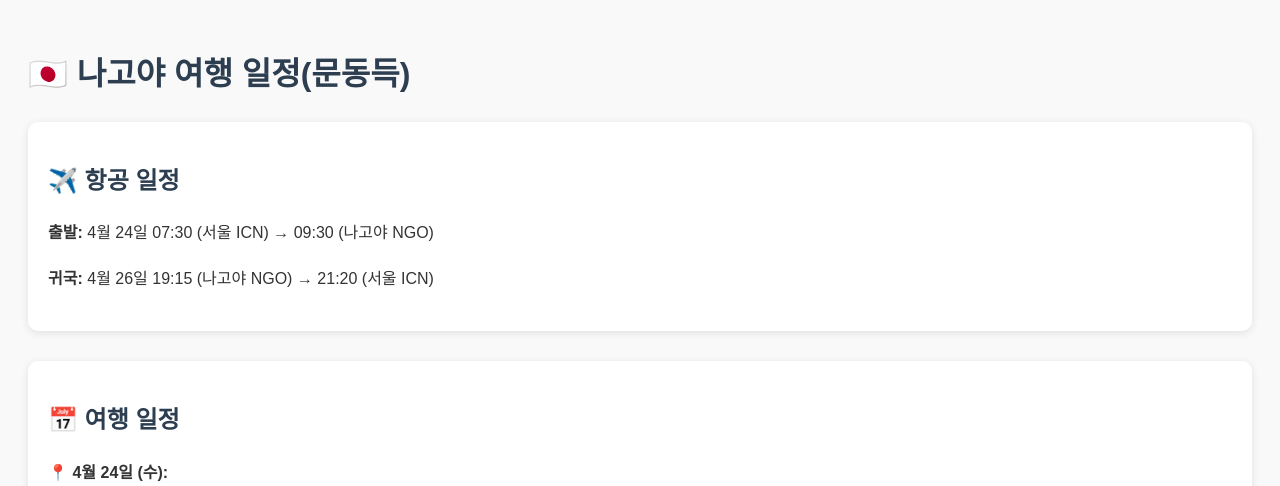
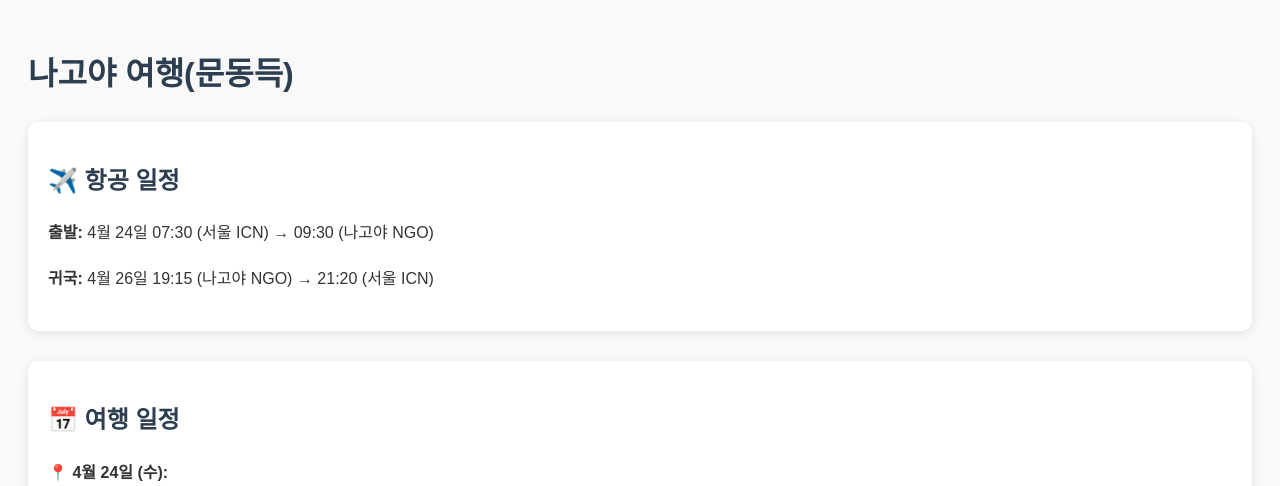
Before and after one commit to skmoon86/2025nagoya, a plain HTML site: page index.html in a window 1280 px wide. Shown: the top 486 px of the page. Drawn offline with Linux system fonts and the light colour scheme.

Commit message:
Update index.html

```diff
--- a/index.html
+++ b/index.html
@@ -3,7 +3,7 @@
 <head>
     <meta charset="UTF-8">
     <meta name="viewport" content="width=device-width, initial-scale=1.0">
-    <title>나고야 여행 일정(문동득)</title>
+    <title>나고야 여행(문동득)</title>
     <style>
         body {
             font-family: Arial, sans-serif;
@@ -41,7 +41,7 @@
     </style>
 </head>
 <body>
-    <h1>🇯🇵 나고야 여행 일정(문동득)</h1>
+    <h1>나고야 여행(문동득)</h1>
 
     <div class="section">
         <h2>✈️ 항공 일정</h2>
```
